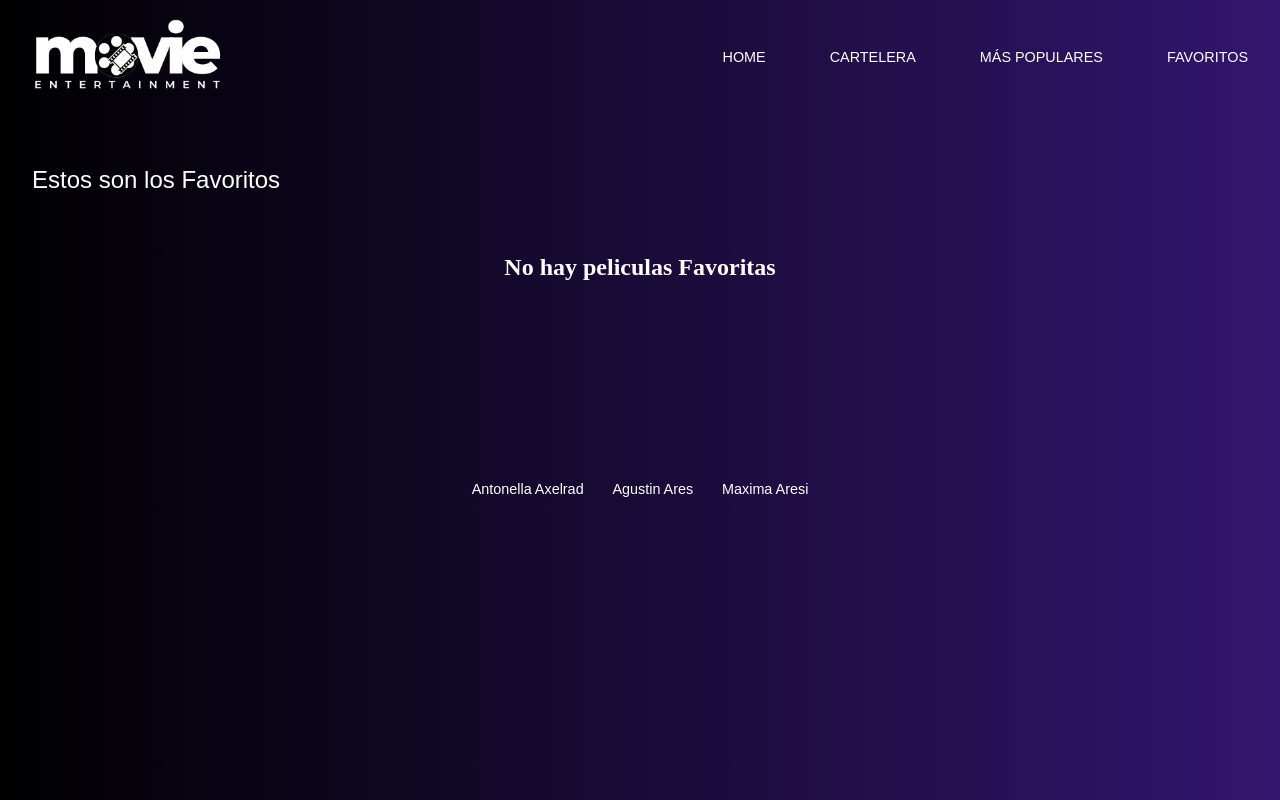
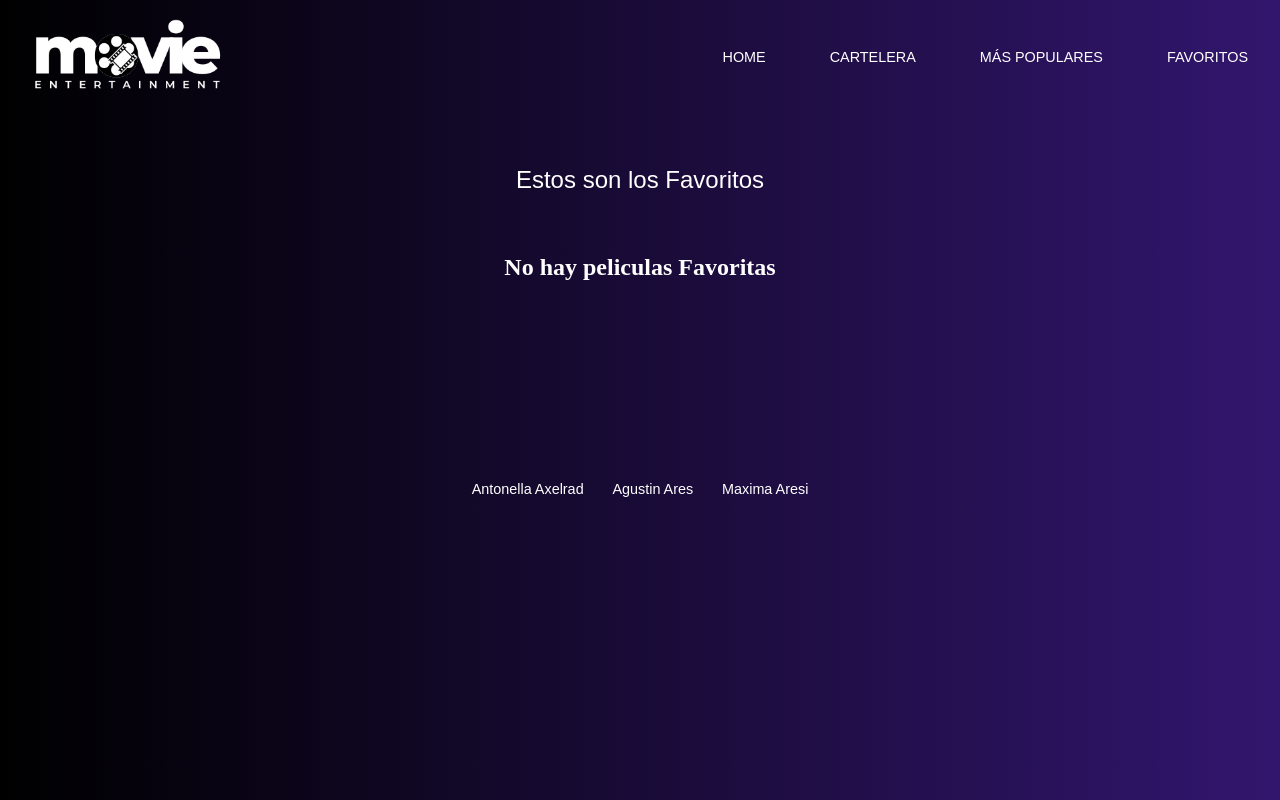
Before and after one commit to AgussAress/Prog3-Axelrad-Aresi-Ares-estabien, a React (Create React App) app in the folder proyecto-integrador/: page /favoritos in a window 1280 px wide. Built offline with nearby package versions, Linux system fonts and the light colour scheme.

Commit message:
mini cambio

```diff
--- a/proyecto-integrador/public/assets/styles.css
+++ b/proyecto-integrador/public/assets/styles.css
@@ -32,3 +32,8 @@ h2 {
 p {
     color: #fff;
 }
+
+.home__section-h1 {
+    display: flex;
+    justify-content: center;
+}
--- a/proyecto-integrador/src/screens/Detalle.js
+++ b/proyecto-integrador/src/screens/Detalle.js
@@ -38,7 +38,7 @@ class Detalle extends Component {
                 <p className="movie-detail-rating">Rating: {this.state.pelicula.vote_average}</p>
                 <p className="movie-detail-release-date">Fecha de estreno: {this.state.pelicula.release_date}</p>
                 <p className="movie-detail-genre"> Género: {this.state.generos.map(genre => genre.name).join(', ')}</p>
-                <p className="movie-detail-genre">Duracion: {this.state.pelicula.runtime}</p>
+                <p className="movie-detail-genre">Duracion: {this.state.pelicula.runtime} min</p>
                 <DetalleFavs data= {this.state.pelicula} match = {this.props.match}/>
             </div>
         );
```
